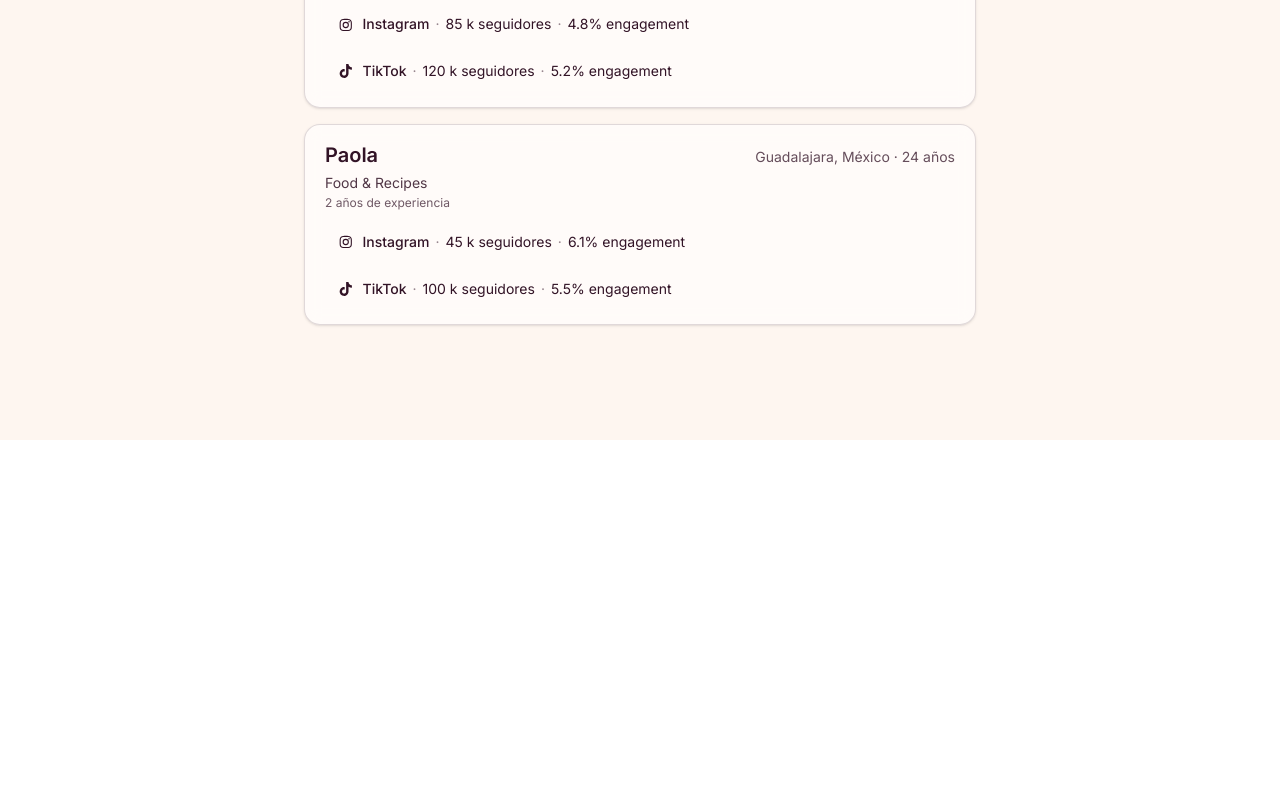
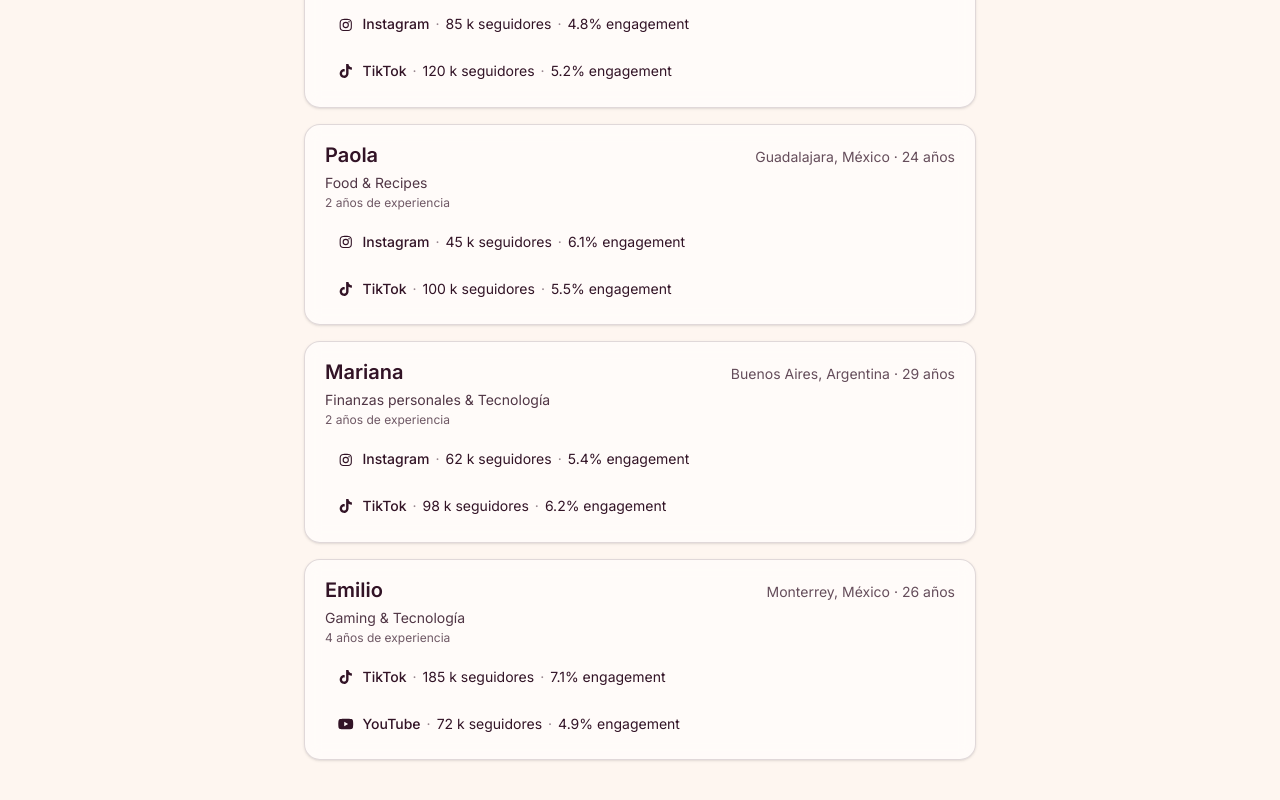
Before and after one commit to daniellanao/conecta-cotiza, a Next.js app: page / in a window 1280 px wide. Shown: the part 360-1160 px from the top of the page. Before the commit the page ends 800 px from the top, so only its background shows below. Built offline with nearby package versions, Linux system fonts and the light colour scheme.

Commit message:
Data tipo de contenido

```diff
--- /dev/null
+++ b/data/contents.seed.ts
@@ -0,0 +1,10 @@
+import type { ContentType } from "@/models/content-type";
+
+/** Tipos de pieza / formato para cotización. */
+export const contentsSeed: ContentType[] = [
+  { id: "feed_post", name: "Post en Feed", base: 30 },
+  { id: "reel", name: "Reel", base: 45 },
+  { id: "story_pack", name: "Story (pack)", base: 30 },
+  { id: "ugc_brand", name: "UGC para marca", base: 60 },
+  { id: "long_video", name: "Video largo +60s", base: 80 },
+];
--- a/data/creators.seed.ts
+++ b/data/creators.seed.ts
@@ -27,4 +27,30 @@ export const creatorsSeed: Creator[] = [
       tiktok: { followers: 100000, engagementRate: 5.5 },
     },
   },
+  {
+    id: "3",
+    name: "Mariana",
+    age: 29,
+    country: "Argentina",
+    city: "Buenos Aires",
+    niche: "Finanzas personales & Tecnología",
+    yearsExperience: 2,
+    platforms: {
+      instagram: { followers: 62000, engagementRate: 5.4 },
+      tiktok: { followers: 98000, engagementRate: 6.2 },
+    },
+  },
+  {
+    id: "4",
+    name: "Emilio",
+    age: 26,
+    country: "México",
+    city: "Monterrey",
+    niche: "Gaming & Tecnología",
+    yearsExperience: 4,
+    platforms: {
+      tiktok: { followers: 185000, engagementRate: 7.1 },
+      youtube: { followers: 72000, engagementRate: 4.9 },
+    },
+  },
 ];
--- /dev/null
+++ b/models/content-type.ts
@@ -0,0 +1,6 @@
+export interface ContentType {
+  id: string;
+  name: string;
+  /** Monto base de referencia para cotizar ese tipo de contenido (demo, EUR). */
+  base: number;
+}
```
Also changed, not shown: 1 other file (tests, documents, lock files or other folders).
